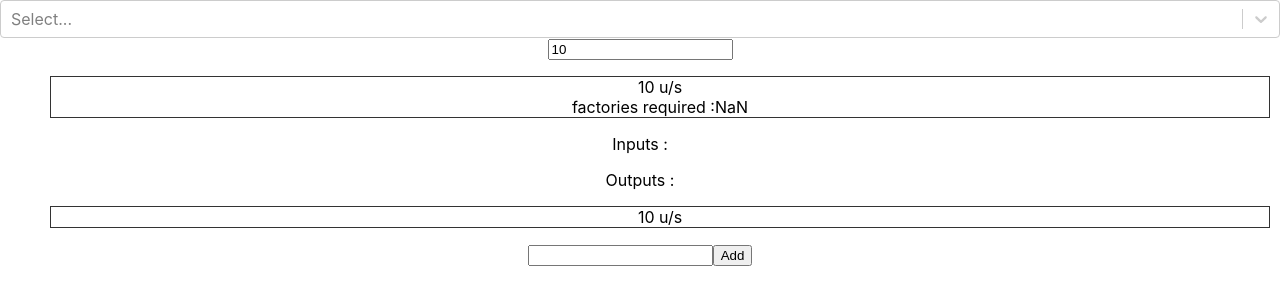
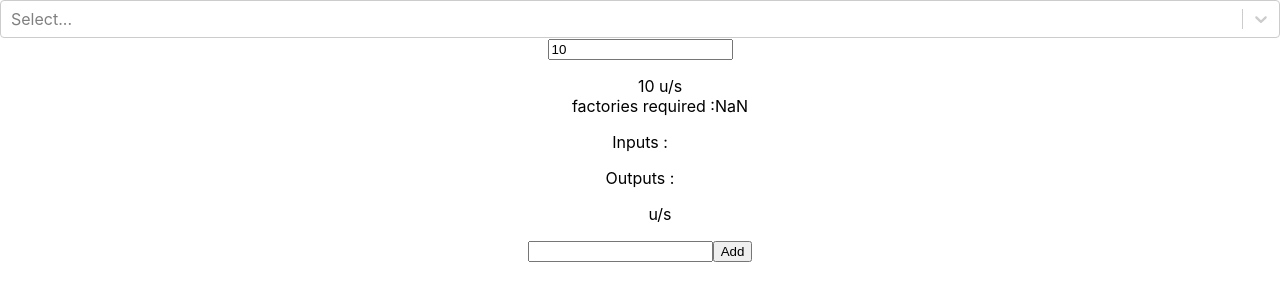
Before and after one commit to Enzuo/dspmath, a React (Create React App) app: page / in a window 1280 px wide. Shown: the top 304 px of the page. Built offline with nearby package versions, Linux system fonts and the light colour scheme.

Commit message:
Dissociate production chain node from item

```diff
--- a/src/components/InputOutput.js
+++ b/src/components/InputOutput.js
@@ -9,10 +9,10 @@ export default class InputOutput extends React.Component {
 
   render () {
     var listInput = this.props.d.inputs.map(function(a){
-      return <Item m={a} showFactories={false}></Item>
+      return <Item item={a.item}></Item>
     })
     var listOutput = this.props.d.outputs.map(function(a){
-      return <Item m={a} showFactories={false}></Item>
+      return <Item item={a.item}></Item>
     })
 
     var addToPlanet = this.props.planet ? <button onClick={this.handleAddToPlanet}>Add IO to {this.props.planet.name}</button> : null
--- a/src/components/Item.js
+++ b/src/components/Item.js
@@ -3,7 +3,7 @@ import React from 'react'
 
 export default class Item extends React.Component {
   static defaultProps = {
-    showFactories : true
+    showName : true
   }
   constructor(props){
     super(props)
@@ -11,17 +11,7 @@ export default class Item extends React.Component {
 
   render() {
 
-    var factories = (
-      <div>
-        factories required :
-        {formatNumber(this.props.m.nbFactory)}
-      </div>
-    )
-    if(this.props.showFactories === false){
-      factories = null
-    }
-
-    var item = this.props.m.item
+    var item = this.props.item
 
     var icon = ''
     if(item.icon){
@@ -44,26 +34,15 @@ export default class Item extends React.Component {
 
 
     return (
-      <div className="material" onClick={this.handleClick}>
+      <div className="item">
         {icon}
         <div>
           {item.name}
         </div>
         <div>
-          {this.props.m.qty} u/s
+          {this.props.qty} u/s
         </div>
-        {factories}
       </div>
     )
   }
-
-  handleClick = (e) => {
-    if(this.props.onClick) {
-      this.props.onClick(this.props.m)
-    }
-  }
 }
-
-function formatNumber (nb) {
-  return parseFloat(nb).toFixed(2).replace(/[.,]00$/, "")
-}
--- a/src/components/Main.js
+++ b/src/components/Main.js
@@ -38,7 +38,7 @@ export default class Main extends React.Component {
       <div>
         <ItemSelect items={this.state.items} onChange={this.handleSelectChange}></ItemSelect>
         <input value={this.state.qtyWanted} onChange={this.handleQtyWantedChange}></input>
-        <ProductionChain chain={productionChain} onItemClick={this.handleNodeClick}></ProductionChain>
+        <ProductionChain chain={productionChain} onNodeClick={this.handleNodeClick}></ProductionChain>
         <InputOutput d={io} onAdd={this.handleAddIO} planet={this.state.selectedPlanet}></InputOutput>
         <PlanetList d={this.state.planets} selected={this.state.selectedPlanet} onPlanetAdd={this.handlePlanetAdd} onPlanetSelect={this.handlePlanetSelect}></PlanetList>
         <Planet planet={this.state.selectedPlanet} ></Planet>
--- a/src/components/ProductionChain.js
+++ b/src/components/ProductionChain.js
@@ -9,17 +9,56 @@ class ProductionChain extends React.Component {
   }
 
   render() {
+
+
+
     var chain = this.props.chain
 
-    const listItem = chain.map((node) =>
-      <Item m={node} onClick={this.props.onItemClick}></Item>
+    const listItem = chain.map((node) => {
+      return (
+        <Node node={node} onClick={this.handleNodeClick}></Node>
+      )
+    }
     );
     return (
       <ul>{listItem}</ul>
     )
   }
+
+  handleNodeClick = (node) => {
+    // var node = e.currentTarget.getAttribute('data')
+    // console.log('click on node', node, e.currentTarget, e.target)
+    console.log('click on node', node)
+    if(this.props.onNodeClick){
+      this.props.onNodeClick(node)
+    }
+  }
+}
+
+function Node (props) {
+
+  var node = props.node
+
+  var factories = (
+    <div>
+      factories required :
+      {formatNumber(node.nbFactory)}
+    </div>
+  )
+
+  return (
+    <div className='node' onClick={(e) => { props.onClick(node) }}>
+      <Item item={node.item} qty={node.qty}></Item>
+      {factories}
+    </div>
+  )
+}
+
+function formatNumber (nb) {
+  return parseFloat(nb).toFixed(2).replace(/[.,]00$/, "")
 }
 
 
 
+
 export default ProductionChain
```
